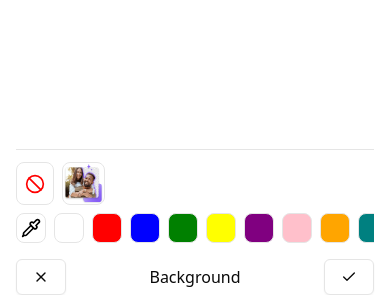
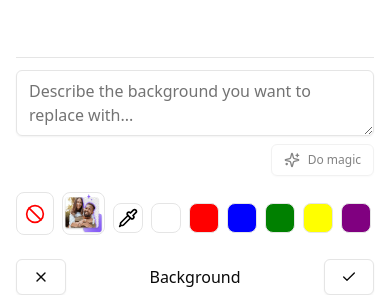
Before and after one commit to Pawan0603/photocraft, a Next.js app: page /photoshop/1 in a window 390 px wide. Both pictures are taken after a click on the button "Bg". Shown: the part 533-828 px from the top of the page. Built offline with nearby package versions, Linux system fonts and the light colour scheme.

Commit message:
Editfunction - BackgrounMobile.js update UI and do some UI changes in Background.js file

```diff
--- a/src/app/photoshop/[slug]/page.js
+++ b/src/app/photoshop/[slug]/page.js
@@ -83,6 +83,7 @@ const Page = ({ params }) => {
   }
 
   const restoreBackground = () => {
+    if(background === null && bgremove === null && replaceBackground === null) return;
     setEffectLoading(true);
     setBackground(null);
     setBgremove(null);
@@ -239,7 +240,7 @@ const Page = ({ params }) => {
 
         {showEffectCard && <div className={`flex md:hidden flex-col h-auto w-full border-t relative `} >
           {effectCard === "Cloth" && <OutfitMobile outfitChange={outfitChange} outfitRestore={outfitRestore} setShowEffectCard={setShowEffectCard} />}
-          {effectCard === "Background" && <BackgroundMobile removeBackground={removeBackground} restoreBackground={restoreBackground} setShowEffectCard={setShowEffectCard} />}
+          {effectCard === "Background" && <BackgroundMobile removeBackground={removeBackground} restoreBackground={restoreBackground} setShowEffectCard={setShowEffectCard} ReplaceBackground={ReplaceBackground} replaceBackground={replaceBackground}/>}
           {effectCard === "ColorCorrection" && <ColorCorrectionMobile handleColorCorrection={handleColorCorrection} colorCorrection={colorCorrection} setShowEffectCard={setShowEffectCard} />}
           {effectCard === "AspectRatio" && <AspectRatioMobile handleAspectRatio={handleAspectRatio} aspectRatio={aspectRatio} setShowEffectCard={setShowEffectCard} />}
           {effectCard === "ReplaceObject" && <ReplaceObjectMobile setShowEffectCard={setShowEffectCard}/>}
--- a/src/components/editfunctionSlider/Background.js
+++ b/src/components/editfunctionSlider/Background.js
@@ -45,7 +45,7 @@ function Background({ removeBackground, restoreBackground, ReplaceBackground, re
         </section>
 
         <section>
-          <h4 className='text-gray-700 dark:text-gray-300 mb-3'>Background Color</h4>
+          <h4 className='text-gray-700 dark:text-gray-300 mb-3 text-sm'>Background Color</h4>
           <div className='gap-2 grid grid-cols-5'>
             <button className='flex items-center justify-center border rounded-lg h-[30px] w-[30px] hover:shadow-md hover:cursor-pointer'>
               <label htmlFor='color' className='text-black dark:text-white flex items-center justify-center'><Pipette size={20} /></label>
@@ -70,7 +70,7 @@ function Background({ removeBackground, restoreBackground, ReplaceBackground, re
         </section>
 
         <section>
-          <h4 className='text-gray-700 dark:text-gray-300 mb-3'>Replace Background</h4>
+          <h4 className='text-gray-700 dark:text-gray-300 mb-3 text-sm'>Replace Background</h4>
           <div className='flex flex-col gap-2'>
             <Textarea placeholder="Enter your prompt here." value={prompt} onChange={handlePromptChange} />
             <Button variant="outline" size="sm" className="self-end" onClick={handleReplaceBackground} disabled={BtnDisable}>
--- a/src/components/editfunctionSlider/BackgroundMobile.js
+++ b/src/components/editfunctionSlider/BackgroundMobile.js
@@ -1,9 +1,35 @@
-import { Ban, Check, Pipette, X } from 'lucide-react'
-import React from 'react'
+"use client"
+import { Ban, Check, Pipette, Sparkles, X } from 'lucide-react'
+import React, { useEffect, useState } from 'react'
 import { Button } from '../ui/button'
 import Image from 'next/image'
+import { Textarea } from '../ui/textarea'
 
-const BackgroundMobile = ({ removeBackground, restoreBackground, setShowEffectCard }) => {
+const BackgroundMobile = ({ removeBackground, restoreBackground, setShowEffectCard, ReplaceBackground, replaceBackground }) => {
+  const [prompt, setPrompt] = useState("");
+  const [BtnDisable, setBtnDisable] = useState(true);
+
+  useEffect(() => {
+    setPrompt(replaceBackground?.prompt || "");
+    // This effect runs when the component mounts and sets the initial prompt value
+  }, []);
+
+  const handlePromptChange = (e) => {
+    setPrompt(e.target.value);
+    if (e.target.value.trim() === "" || e.target.value.length < 3 || e.target.value.trim() === replaceBackground?.prompt?.trim()) {
+      setBtnDisable(true);
+    } else {
+      setBtnDisable(false);
+    }
+  }
+
+  const handleReplaceBackground = () => {
+    if (prompt.trim() === "" || prompt.length < 3 || prompt.trim() === removeBackground?.prompt?.trim()) {
+      return;
+    }
+    ReplaceBackground({ prompt });
+    setBtnDisable(true);
+  }
 
   const cancel = () => {
     restoreBackground();
@@ -11,7 +37,18 @@ const BackgroundMobile = ({ removeBackground, restoreBackground, setShowEffectCa
   }
   return (
     <div className='mt-3'>
-      <section className=''>
+
+      <section>
+        {/* <h4 className='text-gray-700 dark:text-gray-300 mb-3'>Replace Background</h4> */}
+        <div className='flex flex-col gap-2'>
+          <Textarea placeholder="Describe the background you want to replace with..." value={prompt} onChange={handlePromptChange} />
+          <Button variant="outline" size="sm" className="self-end" onClick={handleReplaceBackground} disabled={BtnDisable}>
+            <Sparkles /> Do magic
+          </Button>
+        </div>
+      </section>
+
+      <section className='flex flex-row items-center mt-4 gap-2'>
         <div className='flex flex-row gap-2 mb-2'>
           <button onClick={() => { restoreBackground() }} className='border rounded-lg p-2 hover:shadow-md'>
             <Ban size={20} color='red' />
```
